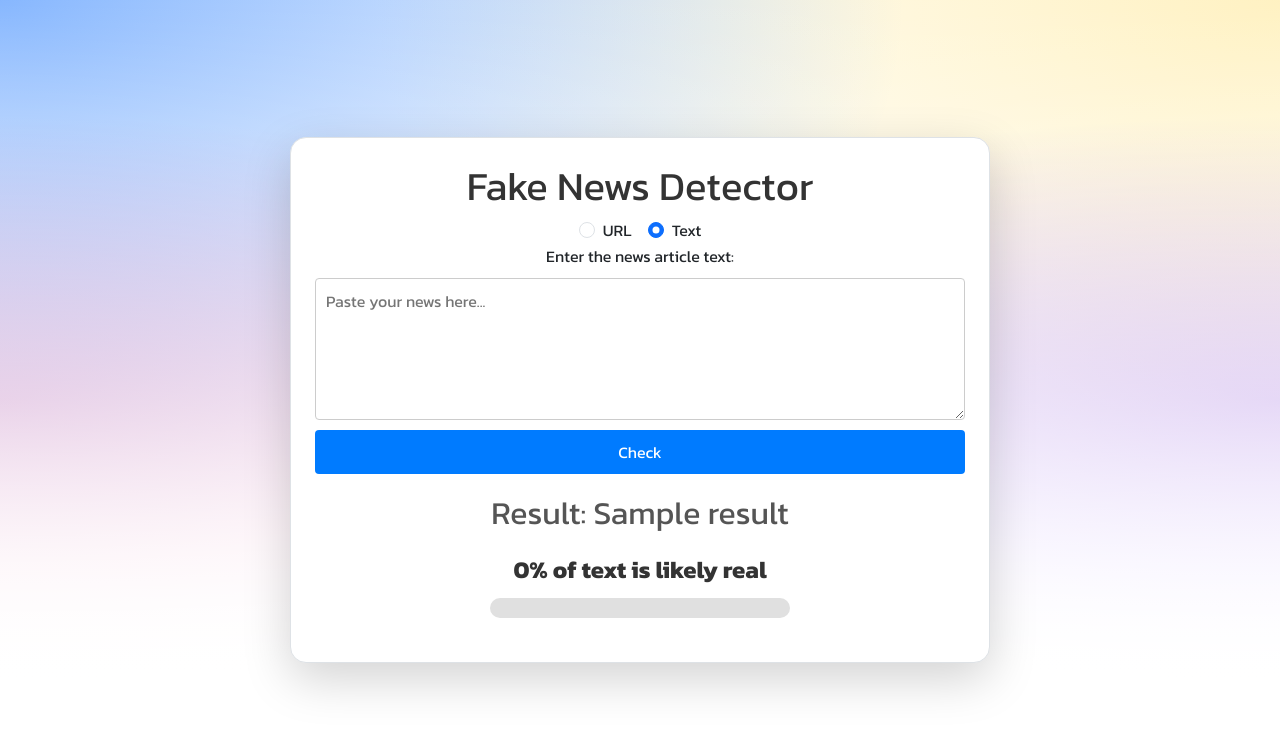
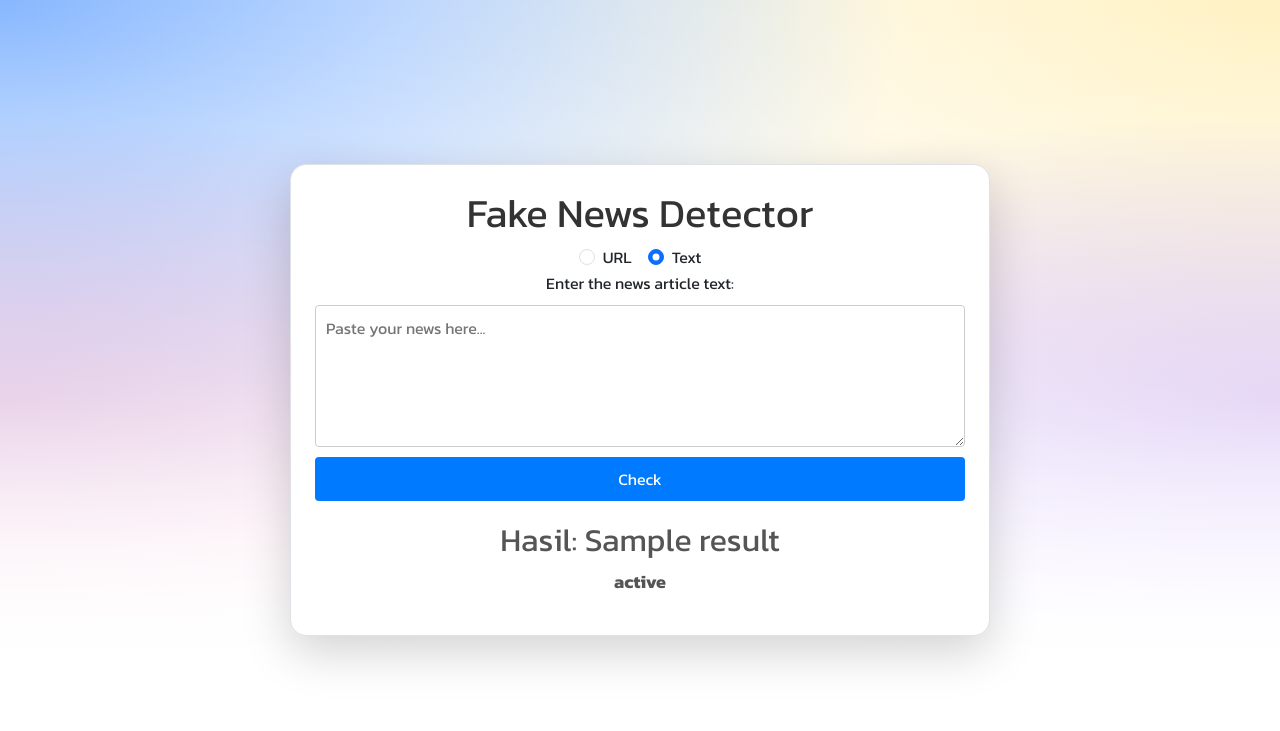
Before and after one commit to nathanael6556/fake-news-detection, a Flask app: template my_flask_app/templates/index.html in a window 1280 px wide. Shown: the top 731 px of the page. Run offline with Flask 3, Linux system fonts and the light colour scheme; the template is opened without the code that fills it: most values are stand-ins (such as "Sample title", 1, 10 or a date in 2020).

Commit message:
update ui

```diff
--- a/my_flask_app/app.py
+++ b/my_flask_app/app.py
@@ -4,31 +4,55 @@ import data_preprocessing
 
 app = Flask(__name__)
 
+# @app.route('/', methods=['GET', 'POST'])
+# def home():
+#     result = None
+#     fake_percentage = None
+#     real_percentage = None
+
+#     if request.method == 'POST':
+#         news_text = request.form['news']  # Get the news text input from the form
+
+#         if news_text:  # Ensure that text has been entered
+#             news_text = data_preprocessing.clean_text(news_text)
+
+#             # 'vote' returns a tuple (y_pred, y_status), so unpack them
+#             y_pred, y_status = model_evaluation.vote(news_text)
+
+#             fake_percentage = (sum(y_pred) / len(y_pred)) * 100  # Calculate fake news probability
+#             real_percentage = 100 - fake_percentage  # Calculate real news percentage
+
+#             if fake_percentage > 50:
+#                 result = 'Fake News Detected'
+#             else:
+#                 result = 'News Looks Real'
+
+#     # Pass real_percentage and fake_percentage to the template
+#     return render_template('index.html', result=result, real_percentage=real_percentage, fake_percentage=fake_percentage)
+
 @app.route('/', methods=['GET', 'POST'])
 def home():
     result = None
-    fake_percentage = None
-    real_percentage = None
+    y_percent = 0  # Inisialisasi y_percent dengan nilai default
+    y_status = None
 
     if request.method == 'POST':
-        news_text = request.form['news']  # Get the news text input from the form
+        news_text = request.form['news']
 
-        if news_text:  # Ensure that text has been entered
+        if news_text:
             news_text = data_preprocessing.clean_text(news_text)
 
-            # 'vote' returns a tuple (y_pred, y_status), so unpack them
             y_pred, y_status = model_evaluation.vote(news_text)
 
-            fake_percentage = (sum(y_pred) / len(y_pred)) * 100  # Calculate fake news probability
-            real_percentage = 100 - fake_percentage  # Calculate real news percentage
+            if len(y_pred) > 0:  # Pastikan bahwa y_pred tidak kosong
+                y_percent = (sum(y_pred) / 7) * 100  # Hitung persentase
 
-            if fake_percentage > 50:
+            if sum(y_pred) / len(y_pred) > 0.5:
                 result = 'Fake News Detected'
             else:
                 result = 'News Looks Real'
 
-    # Pass real_percentage and fake_percentage to the template
-    return render_template('index.html', result=result, real_percentage=real_percentage, fake_percentage=fake_percentage)
+    return render_template('index.html', result=result, y_percent=y_percent, y_status=y_status)
 
 if __name__ == '__main__':
     app.run(debug=True)
--- a/my_flask_app/templates/index.html
+++ b/my_flask_app/templates/index.html
@@ -158,22 +158,26 @@
             <button type="submit">Check</button>
         </form>
 
-        <!-- Loader Element -->
         <div id="loader"></div>
 
-        <!-- Result and Confidence Percentage -->
         {% if result %}
         <div class="result">
-            <h2>Result: {{ result }}</h2>
-            {% if real_percentage is not none %}
-            <div class="percentage-container">
-                <div class="percentage-text" id="percentageText">0% of text is likely real</div>
-                <div class="progress-bar">
-                    <div class="progress-fill" id="progressFill" style="width: 0%;"></div>
-                </div>
+            <h2>Hasil: {{ result }}</h2>
+            <div class="status-container">
+                <!-- Loop through y_status and display each status -->
+                {% if y_status %}
+                <ul style="list-style-type: none; padding-left: 0;">
+                    {% for status in y_status %}
+                    <li>{{ status }}</li> <!-- Display each status in a list -->
+                    {% endfor %}
+                </ul>
+                {% endif %}
+                <!-- <div class="percentage-container">
+                    <div class="progress-bar">
+                        <div class="progress-fill" id="progressFill" style="width: 0%;"></div>
+                    </div>
+                </div> -->
             </div>
-
-            {% endif %}
         </div>
         {% endif %}
 
@@ -214,21 +218,10 @@
     </script>
 
 <script>
-    // Get real percentage from Flask
-    const realPercentage = {{ real_percentage | default(0, true) }};  // Safeguard if the value is None
+    const yPercent = {{ y_percent | default(0, true) }};
 
-    // If realPercentage exists, update the percentage bar
-    if (realPercentage || realPercentage === 0) {
-        const fakePercentage = 100 - realPercentage;  // Calculate fake percentage
-
-        // Update the text display for the real percentage
-        document.getElementById('percentageText').textContent = realPercentage + '% of text is likely real';
-
-        // Adjust the width of the progress bar based on real percentage
-        document.getElementById('progressFill').style.width = realPercentage + '%';
-
-        // Optional: If you want to show the fake percentage as well, you can log or display it somewhere
-        console.log('Fake Percentage: ' + fakePercentage + '%');
+    if (yPercent) {
+        document.getElementById('progressFill').style.width = yPercent + '%';
     }
 </script>
 
```
Also changed, not shown: my_flask_app/model_evaluation.py (+11 -11 lines).
